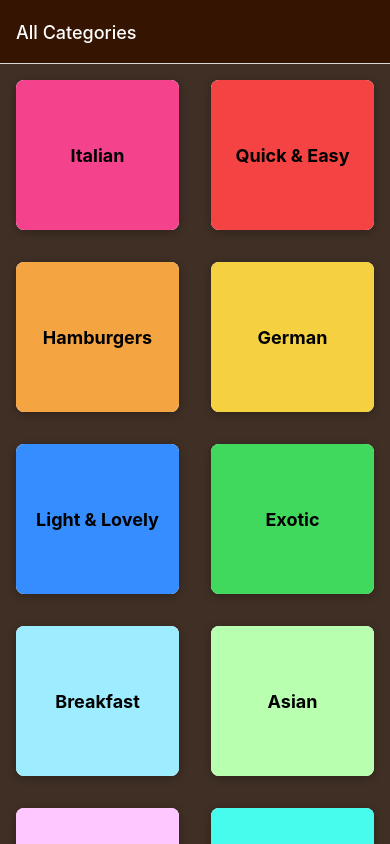
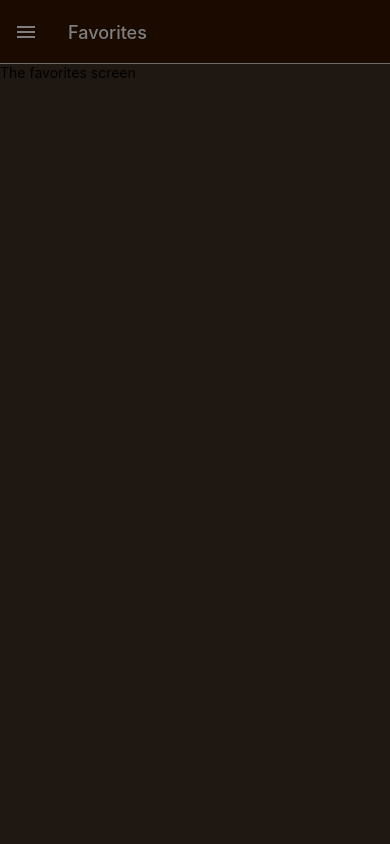
Before and after one commit to misiyok/meals-app, a React Native app: screen /Favorites in a window 390 px wide. Built offline with nearby package versions, Linux system fonts and the light colour scheme.

Commit message:
till 111: replaced header button to custom IconButton Added Drawer Navigator Fixed react-native-reanimated error

```diff
--- a/App.js
+++ b/App.js
@@ -1,13 +1,40 @@
+import "react-native-gesture-handler";
+
 import { StatusBar } from "expo-status-bar";
 import { Button, StyleSheet, Text } from "react-native";
 import { NavigationContainer } from "@react-navigation/native";
 import { createNativeStackNavigator } from "@react-navigation/native-stack";
+import { createDrawerNavigator } from "@react-navigation/drawer";
 
 import CategoriesScreen from "./screens/CategoriesScreen";
 import MealsOverviewScreen from "./screens/MealsOverviewScreen";
 import MealDetailScreen from "./screens/MealDetailScreen";
+import FavoritesScreen from "./screens/FavoritesScreen";
 
 const Stack = createNativeStackNavigator();
+const Drawer = createDrawerNavigator();
+
+function DrawerNavigator() {
+  return (
+    <Drawer.Navigator
+      useLegacyImplementation={true}
+      screenOptions={{
+        headerStyle: { backgroundColor: "#351401" },
+        headerTintColor: "white",
+        sceneContainerStyle: { backgroundColor: "#3f2f25" },
+      }}
+    >
+      <Drawer.Screen
+        name="Categories"
+        component={CategoriesScreen}
+        options={{
+          title: "All Categories",
+        }}
+      />
+      <Drawer.Screen name="Favorites" component={FavoritesScreen} />
+    </Drawer.Navigator>
+  );
+}
 
 export default function App() {
   return (
@@ -22,23 +49,16 @@ export default function App() {
           }}
         >
           <Stack.Screen
-            name="MealsCategories"
-            component={CategoriesScreen}
+            name="Drawer"
+            component={DrawerNavigator}
             options={{
-              title: "All Categories",
+              headerShown: false,
             }}
           />
-          <Stack.Screen
-            name="MealsOverview"
-            component={MealsOverviewScreen}
-            // options={({ route, navigation }) => {
-            //   const catId = route.params.categoryId;
-            //   return {
-            //     title: catId,
-            //   };
-            // }}
-          />
-          <Stack.Screen name="MealDetail" component={MealDetailScreen} />
+          <Stack.Screen name="MealsOverview" component={MealsOverviewScreen} />
+          <Stack.Screen name="MealDetail" component={MealDetailScreen} options={{
+            title: "About the Meal"
+          }} />
         </Stack.Navigator>
       </NavigationContainer>
     </>
--- a/babel.config.js
+++ b/babel.config.js
@@ -2,5 +2,6 @@ module.exports = function(api) {
   api.cache(true);
   return {
     presets: ['babel-preset-expo'],
+    plugins: ['react-native-reanimated/plugin'],
   };
 };
--- /dev/null
+++ b/components/IconButton.js
@@ -0,0 +1,21 @@
+import { Pressable, StyleSheet } from "react-native";
+import { Ionicons } from "@expo/vector-icons";
+
+function IconButton({ icon, color, onPress }) {
+  return (
+    <Pressable
+      onPress={onPress}
+      style={({ pressed }) => pressed && styles.pressed}
+    >
+      <Ionicons name={icon} size={24} color={color} />
+    </Pressable>
+  );
+}
+
+export default IconButton;
+
+const styles = StyleSheet.create({
+  pressed: {
+    opacity: 0.7,
+  },
+});
--- a/package.json
+++ b/package.json
@@ -9,12 +9,15 @@
     "web": "expo start --web"
   },
   "dependencies": {
+    "@react-navigation/drawer": "^6.6.2",
     "@react-navigation/native": "^6.1.6",
     "@react-navigation/native-stack": "^6.9.12",
     "expo": "~48.0.6",
     "expo-status-bar": "~1.4.4",
     "react": "18.2.0",
     "react-native": "0.71.3",
+    "react-native-gesture-handler": "~2.9.0",
+    "react-native-reanimated": "~2.14.4",
     "react-native-safe-area-context": "4.5.0",
     "react-native-screens": "~3.20.0"
   },
--- /dev/null
+++ b/screens/FavoritesScreen.js
@@ -0,0 +1,9 @@
+import { Text } from "react-native";
+
+function FavoritesScreen() {
+    return (
+        <Text>The favorites screen</Text>
+    );
+}
+
+export default FavoritesScreen;
--- a/screens/MealDetailScreen.js
+++ b/screens/MealDetailScreen.js
@@ -1,5 +1,6 @@
 import { useLayoutEffect } from "react";
-import { View, Text, Image, StyleSheet, ScrollView, Button } from "react-native";
+import { View, Text, Image, StyleSheet, ScrollView } from "react-native";
+import IconButton from "../components/IconButton";
 import List from "../components/MealDetail/List";
 import Subtitle from "../components/MealDetail/Subtitle";
 import MealDetails from "../components/MealDetails";
@@ -18,10 +19,10 @@ function MealDetailScreen({ route, navigation }) {
   useLayoutEffect(() => {
     navigation.setOptions({
         headerRight: () => {
-            return <Button title="Tap Me!" onPress={headerButtonPressHandler} />
+            return <IconButton icon="star" color="white" onPress={headerButtonPressHandler} />
         }
     });
-  }, []);
+  }, [navigation, headerButtonPressHandler]);
 
   return (
     <ScrollView style={styles.rootContainer}>
```
Also changed, not shown: 1 other file (tests, documents, lock files or other folders).
